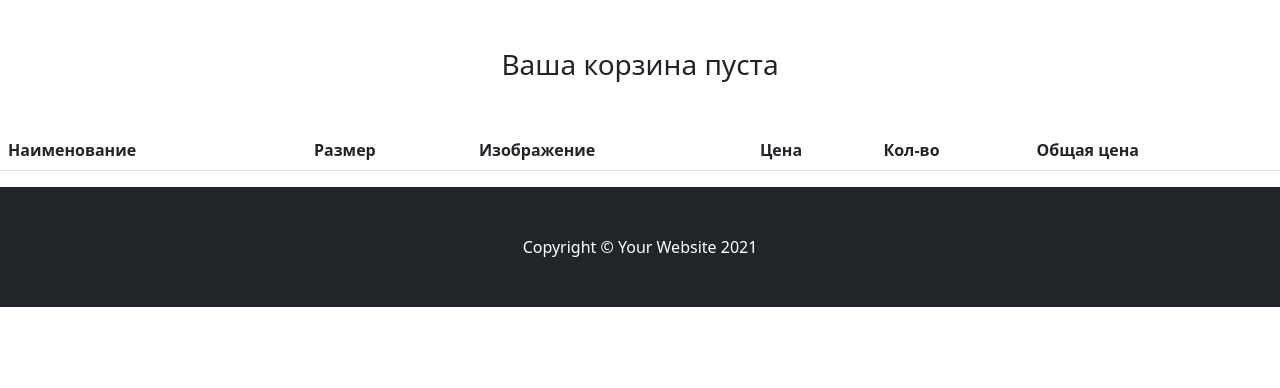
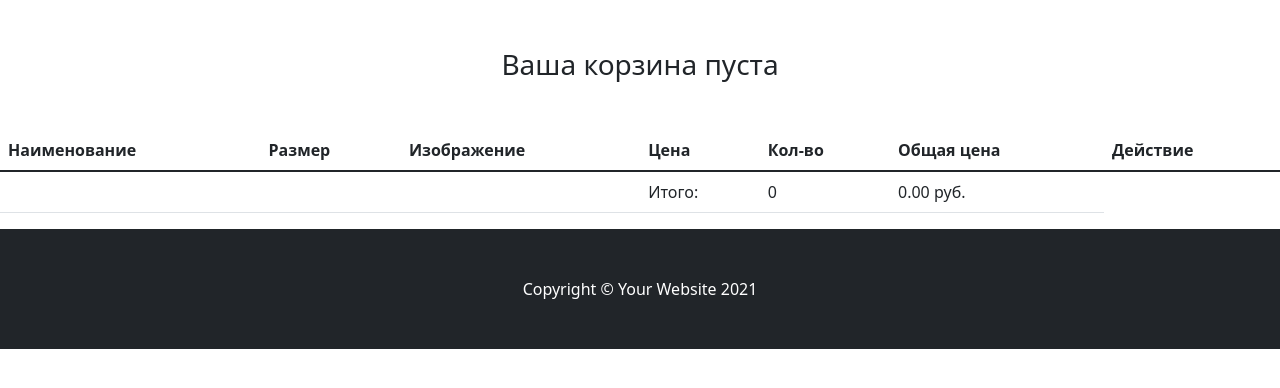
Before and after one commit to H0oxy/sneakersoftravel, a Django app: page /cart/ in a window 1280 px wide. Shown: the part 56-444 px from the top of the page. Run offline with Django 3.2, Linux system fonts and the light colour scheme; a user stored in the database is signed in; data comes from the database, SQL or seed files in the repository; both versions use the stored data as it was after the commit; data that the repository does not hold is empty; some libraries are stand-ins or nearby versions.

Commit message:
remove items from cart

```diff
--- a/mainapp/models.py
+++ b/mainapp/models.py
@@ -89,8 +89,8 @@ class Product(models.Model):
     def __str__(self):
         return self.title
 
-    # def get_model_name(self):
-    #     return self.__class__.__name__.lower()
+    def get_model_name(self):
+        return self.__class__.__name__.lower()
 
 
 class CartProduct(models.Model):
@@ -132,6 +132,15 @@ class Cart(models.Model):
     def __str__(self):
         return str(self.id)
 
+    def save(self, *args, **kwargs):
+        cart_data = self.products.aggregate(models.Sum('final_price'), models.Count('id'))
+        if cart_data.get('final_price__sum'):
+            self.final_price = cart_data['final_price__sum']
+        else:
+            self.final_price = 0
+        self.total_products = cart_data['id__count']
+        super().save(*args, **kwargs)
+
 
 class Customer(models.Model):
     user = models.ForeignKey(User, verbose_name='Пользователь', on_delete=models.CASCADE)
@@ -156,7 +165,6 @@ class Winter(Product):
         return get_product_url(self, 'product_detail')
 
 
-
 class Summer(Product):
     season = models.CharField(max_length=255, verbose_name='Рекомендуемый сезон для обуви')
     gender = models.CharField(max_length=255, verbose_name='Пол')
--- a/mainapp/templates/cart.html
+++ b/mainapp/templates/cart.html
@@ -12,6 +12,7 @@
       <th scope="col">Цена</th>
       <th scope="col">Кол-во</th>
       <th scope="col">Общая цена</th>
+      <th scope="col">Действие</th>
 
     </tr>
     </thead>
@@ -24,10 +25,20 @@
         <td>{{ item.content_object.price }}</td>
         <td>{{ item.qty }}</td>
         <td>{{ item.final_price }} руб.</td>
+        <td>
+            <a href="{% url 'delete_from_cart' ct_model=item.content_object.get_model_name slug=item.content_object.slug %}" class="btn btn-outline-danger">✕</a>
+        </td>
 
 
     </tr>
     {% endfor %}
+    <tr>
+        <td colspan="3"></td>
+        <td>Итого:</td>
+        <td>{{ cart.total_products }}</td>
+        <td>{{ cart.final_price }} руб.</td>
+
+    </tr>
 
     </tbody>
 </table>
--- a/mainapp/templates/product_detail.html
+++ b/mainapp/templates/product_detail.html
@@ -22,7 +22,7 @@
         <div class="p-0">
             {{ product|product_spec }}
         </div>
-        <a href="{% url 'add_to_cart' ct_model=ct_model slug=product.slug %}"><button class="btn btn-danger">Добавить в корзину</button></a>
+        <a href="{% url 'add_to_cart' ct_model=ct_model slug=product.slug %}"><button class="btn btn-outline-success">Добавить в корзину</button></a>
     </div>
 
 
--- a/mainapp/urls.py
+++ b/mainapp/urls.py
@@ -1,6 +1,6 @@
 from django.urls import path
 
-from .views import BaseView, ProductDetailView, CategoryDetailView, CartView, AddToCartView
+from .views import BaseView, ProductDetailView, CategoryDetailView, CartView, AddToCartView, DeleteFromCartView
 
 urlpatterns = [
     path('', BaseView.as_view(), name='base'),
@@ -8,4 +8,5 @@ urlpatterns = [
     path('category/<str:slug>/', CategoryDetailView.as_view(), name='category_detail'),
     path('cart/', CartView.as_view(), name='cart'),
     path('add-to-cart/<str:ct_model>/<str:slug>/', AddToCartView.as_view(), name='add_to_cart'),
+    path('remove-from-cart/<str:ct_model>/<str:slug>/', DeleteFromCartView.as_view(), name='delete_from_cart'),
 ]
--- a/mainapp/views.py
+++ b/mainapp/views.py
@@ -71,6 +71,20 @@ class AddToCartView(CartMixin, View):
         )
         if created:
             self.cart.products.add(cart_product)
+        self.cart.save()
+        return HttpResponseRedirect('/cart/')
+
+
+class DeleteFromCartView(CartMixin, View):
+    def get(self, request, *args, **kwargs):
+        ct_model, product_slug = kwargs.get('ct_model'), kwargs.get('slug')
+        content_type = ContentType.objects.get(model=ct_model)
+        product = content_type.model_class().objects.get(slug=product_slug)
+        cart_product = CartProduct.objects.get(
+            user=self.cart.owner, cart=self.cart, content_type=content_type, object_id=product.id
+        )
+        self.cart.products.remove(cart_product)
+        self.cart.save()
         return HttpResponseRedirect('/cart/')
 
 
```
Also changed, not shown: db.sqlite3.
